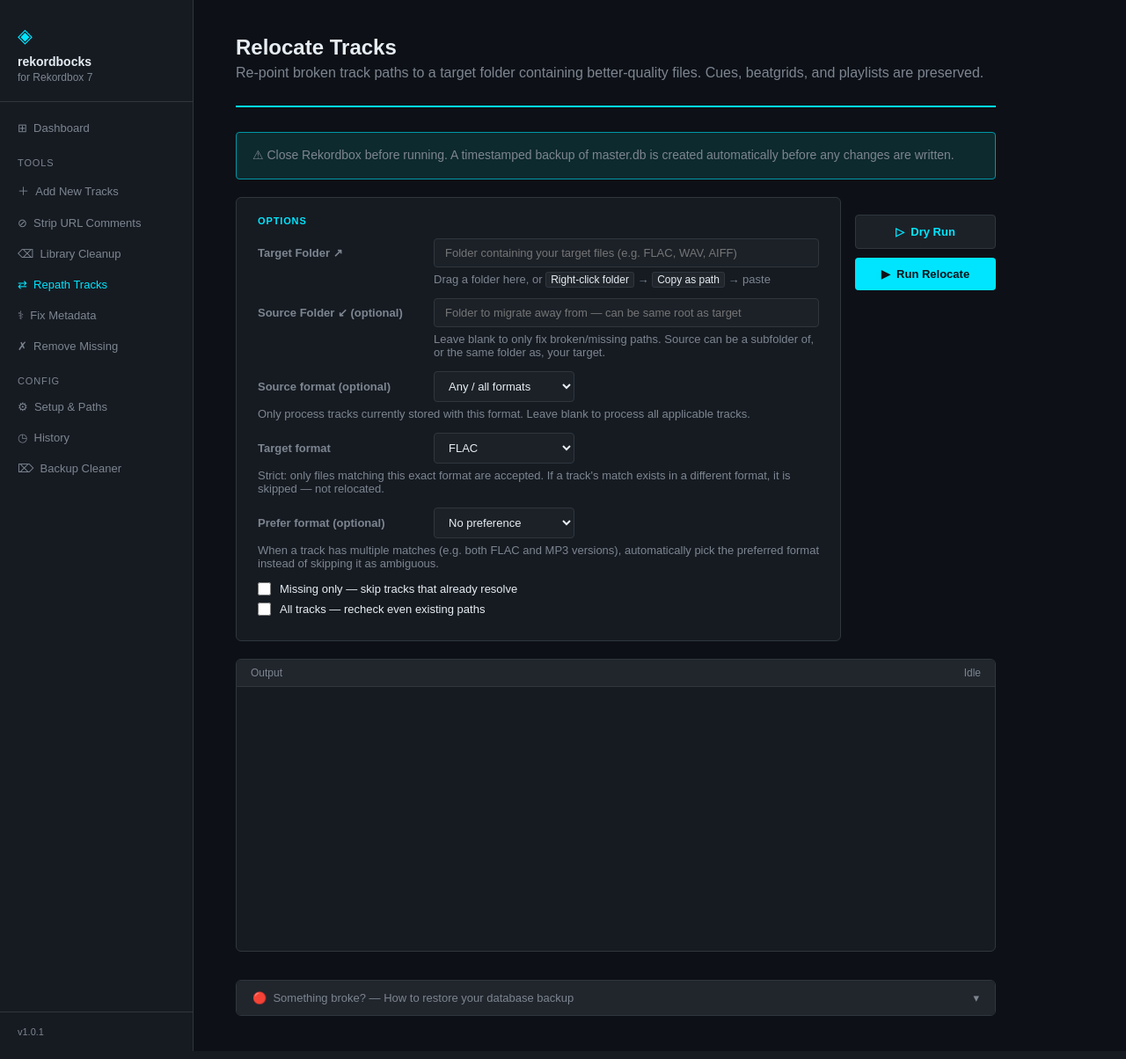
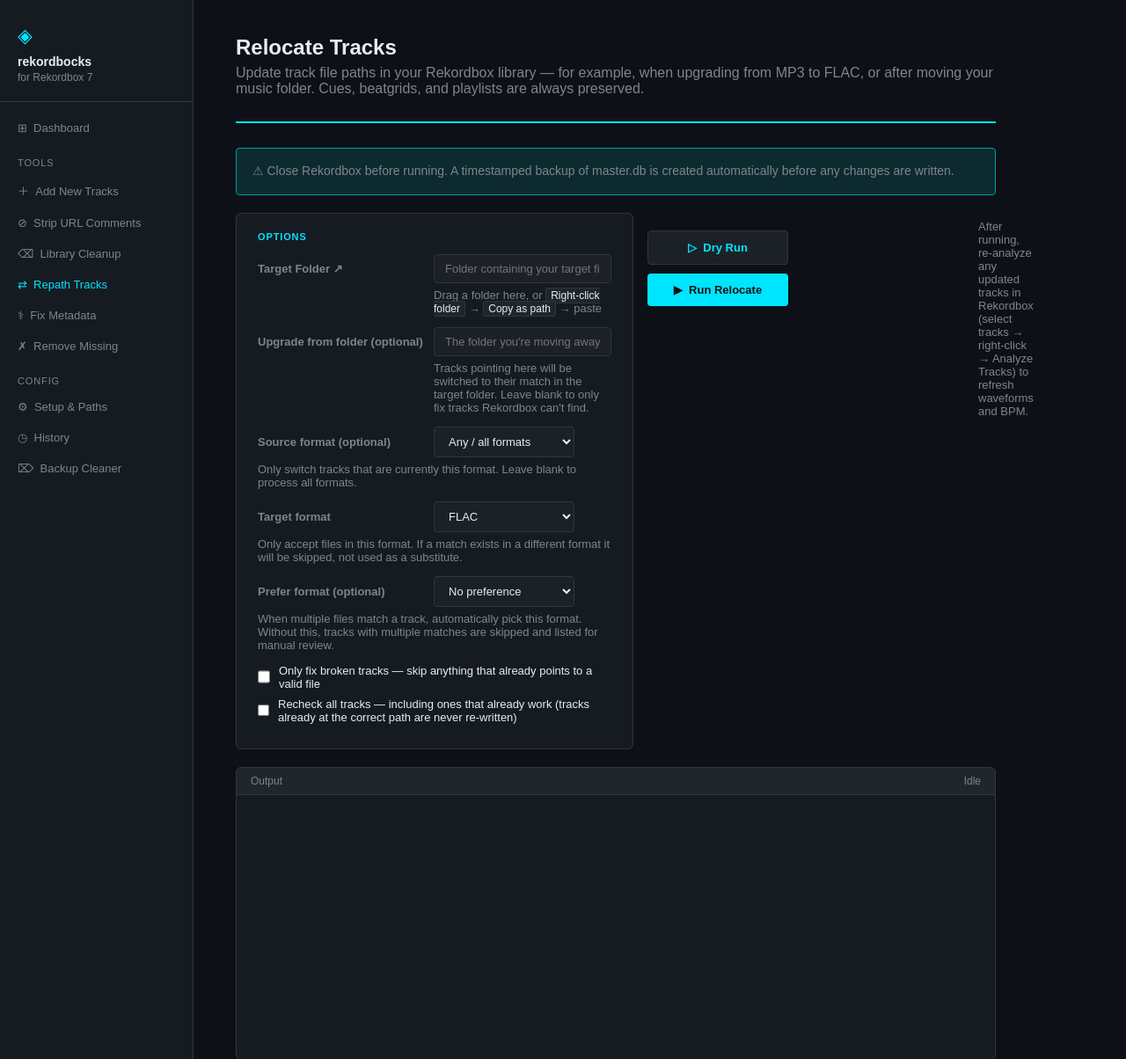
Before and after one commit to hombreplata-cpu/boxcutter, a Flask app: template templates/relocate.html in a window 1280 px wide. Shown: the top 1204 px of the page at 88% size. Run offline with Flask 3, Linux system fonts and the light colour scheme; the template is opened without the code that fills it, so the values that code supplies are empty.

Commit message:
fix: skip DB write when matched path equals current path in relocate
Adds a path equality guard so tracks already pointing to the correct
file are never re-written, preventing Rekordbox from invalidating
waveform/BPM analysis on tracks that didn't need updating.

Also adds 'already_correct' counter to summary output so dry-runs
clearly show how many tracks are genuinely new vs already correct,
and rewrites UI option labels and hints in plain language.

Co-Authored-By: Claude Sonnet 4.6 <noreply@anthropic.com>

```diff
--- a/templates/relocate.html
+++ b/templates/relocate.html
@@ -4,7 +4,7 @@
 {% block content %}
 <div class="page-header">
   <h1>Relocate Tracks</h1>
-  <p>Re-point broken track paths to a target folder containing better-quality files. Cues, beatgrids, and playlists are preserved.</p>
+  <p>Update track file paths in your Rekordbox library — for example, when upgrading from MP3 to FLAC, or after moving your music folder. Cues, beatgrids, and playlists are always preserved.</p>
 </div>
 <div class="divider"></div>
 
@@ -24,11 +24,11 @@
     <div class="path-hint">Drag a folder here, or <kbd>Right-click folder</kbd> → <kbd>Copy as path</kbd> → paste</div>
 
     <div class="path-row">
-      <label>Source Folder ↙ <span style="color:var(--text-dim)">(optional)</span></label>
+      <label>Upgrade from folder <span style="color:var(--text-dim)">(optional)</span></label>
       <input class="path-input" id="source_root" type="text"
-             value="{{ cfg.mp3_root }}" placeholder="Folder to migrate away from — can be same root as target">
+             value="{{ cfg.mp3_root }}" placeholder="The folder you're moving away from (e.g. your old MP3 library)">
     </div>
-    <div class="path-hint">Leave blank to only fix broken/missing paths. Source can be a subfolder of, or the same folder as, your target.</div>
+    <div class="path-hint">Tracks pointing here will be switched to their match in the target folder. Leave blank to only fix tracks Rekordbox can't find.</div>
 
     <div class="path-row" style="margin-top:8px;">
       <label>Source format <span style="color:var(--text-dim)">(optional)</span></label>
@@ -42,7 +42,7 @@
         <option value="alac">ALAC</option>
       </select>
     </div>
-    <div class="path-hint" style="margin-left:0">Only process tracks currently stored with this format. Leave blank to process all applicable tracks.</div>
+    <div class="path-hint" style="margin-left:0">Only switch tracks that are currently this format. Leave blank to process all formats.</div>
 
     <div class="path-row" style="margin-top:8px;">
       <label>Target format</label>
@@ -55,7 +55,7 @@
         <option value="alac">ALAC</option>
       </select>
     </div>
-    <div class="path-hint" style="margin-left:0">Strict: only files matching this exact format are accepted. If a track's match exists in a different format, it is skipped — not relocated.</div>
+    <div class="path-hint" style="margin-left:0">Only accept files in this format. If a match exists in a different format it will be skipped, not used as a substitute.</div>
 
     <div class="path-row" style="margin-top:8px;">
       <label>Prefer format <span style="color:var(--text-dim)">(optional)</span></label>
@@ -69,16 +69,16 @@
         <option value="alac">ALAC</option>
       </select>
     </div>
-    <div class="path-hint" style="margin-left:0">When a track has multiple matches (e.g. both FLAC and MP3 versions), automatically pick the preferred format instead of skipping it as ambiguous.</div>
+    <div class="path-hint" style="margin-left:0">When multiple files match a track, automatically pick this format. Without this, tracks with multiple matches are skipped and listed for manual review.</div>
 
     <div style="margin-top:14px;">
       <div class="option-row">
         <input type="checkbox" id="missing_only">
-        <label for="missing_only">Missing only — skip tracks that already resolve</label>
+        <label for="missing_only">Only fix broken tracks — skip anything that already points to a valid file</label>
       </div>
       <div class="option-row">
         <input type="checkbox" id="all_tracks">
-        <label for="all_tracks">All tracks — recheck even existing paths</label>
+        <label for="all_tracks">Recheck all tracks — including ones that already work (tracks already at the correct path are never re-written)</label>
       </div>
     </div>
   </div>
@@ -87,6 +87,7 @@
     <button class="btn btn-secondary" onclick="run(true)">▷ &nbsp;Dry Run</button>
     <button class="btn btn-primary"   onclick="run(false)">▶ &nbsp;Run Relocate</button>
   </div>
+  <div class="path-hint" style="margin-top:8px;">After running, re-analyze any updated tracks in Rekordbox (select tracks → right-click → Analyze Tracks) to refresh waveforms and BPM.</div>
 </div>
 
 <div id="progress-wrap">
```
Also changed, not shown: scripts/rekordbox_relocate.py (+12 -3 lines).
